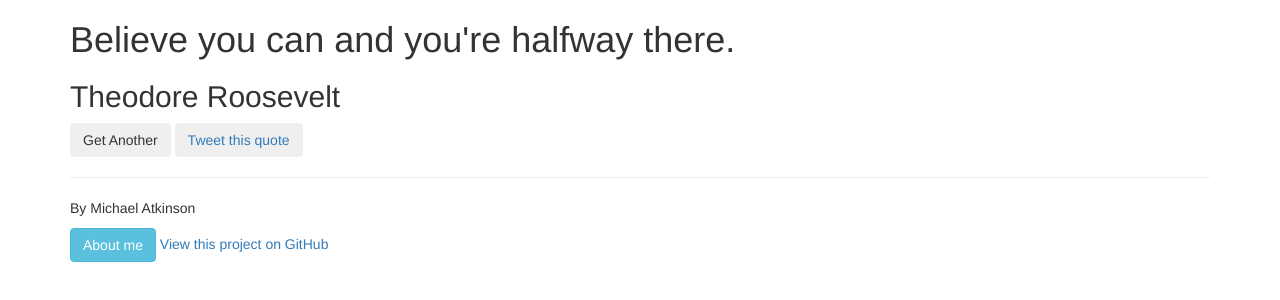
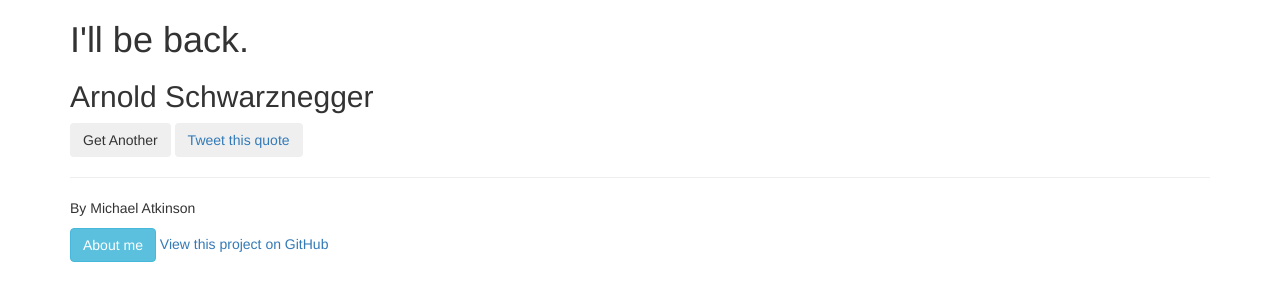
Before and after one commit to Dubsta/QuoteMachine, a plain HTML site: page index.html in a window 1280 px wide. Drawn offline with nearby package versions, Linux system fonts and the light colour scheme.

Commit message:
Add local quotes and load random on doc ready.

```diff
--- a/index.html
+++ b/index.html
@@ -19,8 +19,8 @@
 
       <!-- quote box -->
       <section class="quoteBox">
-        <h1 id="quote">Believe you can and you're halfway there.</h1>
-        <h2 id="quotee">Theodore Roosevelt</h2>
+        <h1 id="quote"></h1>
+        <h2 id="quotee"></h2>
         <button id="getQuote" class="btn">Get Another</button>
         <!-- tweet button -->
         <button class="btn">
@@ -46,6 +46,7 @@
         <!-- Scripts -->
         <script src="https://ajax.googleapis.com/ajax/libs/jquery/1.12.2/jquery.min.js"></script>
         <script>window.jQuery || document.write('<script src="js/vendor/jquery-1.11.2.min.js"><\/script>')</script>
+        <script src="js/localQuotes.js"></script>
         <script src="js/main.js"></script>
         <!-- twitter script -->
         <script>!function(d,s,id){var js,fjs=d.getElementsByTagName(s)[0],p=/^http:/.test(d.location)?'http':'https';if(!d.getElementById(id)){js=d.createElement(s);js.id=id;js.src=p+'://platform.twitter.com/widgets.js';fjs.parentNode.insertBefore(js,fjs);}}(document, 'script', 'twitter-wjs');
--- /dev/null
+++ b/js/localQuotes.js
@@ -0,0 +1,35 @@
+var localQuotes =
+[
+	{
+		quoteText : "Believe you can and you're halfway there.",
+		quoteAuthor : "Theodore Roosevelt"
+	},
+	{
+		quoteText : "Do or do not, there is no try.",
+		quoteAuthor : "Yoda"
+	},
+	{
+		quoteText : "If things seem under control, you’re just not going fast enough.",
+		quoteAuthor : "Mario Andretti"
+	},
+	{
+		quoteText : "I do not fear computers. I fear the lack of them",
+		quoteAuthor : "Isaac Asimov"
+	},
+	{
+		quoteText : "I'll be back.",
+		quoteAuthor : "Arnold Schwarznegger"
+	},
+	{
+		quoteText : "I never said most of the things I said.",
+		quoteAuthor : "Yogi Berra"
+	},
+	{
+		quoteText : "All you need is love",
+		quoteAuthor : "John Lennon"
+	},
+	{
+		quoteText : "If I had nine hours to chop down a tree, I’d spend the first six sharpening my ax.",
+		quoteAuthor : "Abraham Lincoln"
+	}
+];
--- a/js/main.js
+++ b/js/main.js
@@ -8,6 +8,7 @@ Look up and load new quotes.
 */
 
 $(document).ready(function(){
+	useLocalQuote();
 	$('#getQuote').click(generateQuote);
 }); // end document.ready
 
@@ -49,3 +50,9 @@ function generateQuote () {
 
 	$.getJSON(APIendpoint, options, callback);
 }
+
+function useLocalQuote() {
+	// uses object localQuotes from another script
+	var randomIndex = Math.floor(Math.random() * localQuotes.length);
+	renderQuote(localQuotes[randomIndex]);
+}
```
